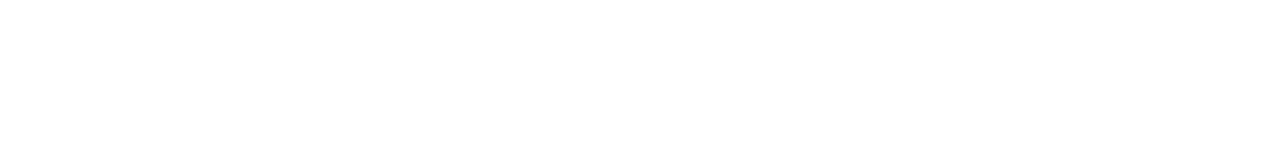
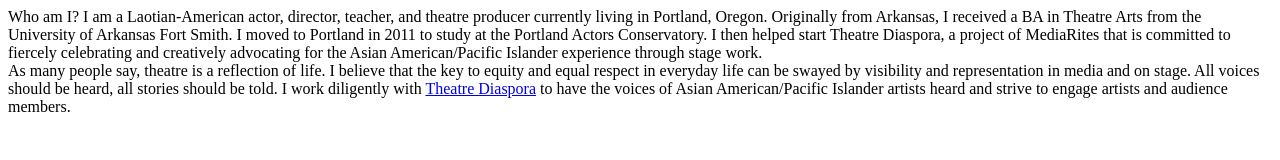
Before and after one commit to samsyharath/samsyharath.github.io, a plain HTML site: page about.html in a window 1280 px wide. Drawn offline with Linux system fonts and the light colour scheme.

Commit message:
Added bio

```diff
--- a/about.html
+++ b/about.html
@@ -5,9 +5,14 @@
     <meta charset="UTF-8">
     <meta http-equiv="X-UA-Compatible" content="IE=edge">
     <meta name="viewport" content="width=device-width, initial-scale=1.0">
-    <title>Document</title>
+    <title>About me</title>
 </head>
 <body>
+    Who am I?
 
+I am a Laotian-American actor, director, teacher, and theatre producer currently living in Portland, Oregon. Originally from Arkansas, I received a BA in Theatre Arts from the University of Arkansas Fort Smith. I moved to Portland in 2011 to study at the Portland Actors Conservatory. I then helped start Theatre Diaspora, a project of MediaRites that is committed to fiercely celebrating and creatively advocating for the Asian American/Pacific Islander experience through stage work.
+<br>
+As many people say, theatre is a reflection of life. I believe that the key to equity and equal respect in everyday life can be swayed by visibility and representation in media and on stage.
+All voices should be heard, all stories should be told. I work diligently with <a href="https://theatrediaspora.org">Theatre Diaspora</a> to have the voices of Asian American/Pacific Islander artists heard and strive to engage artists and audience members.
 </body>
 </html>
```
